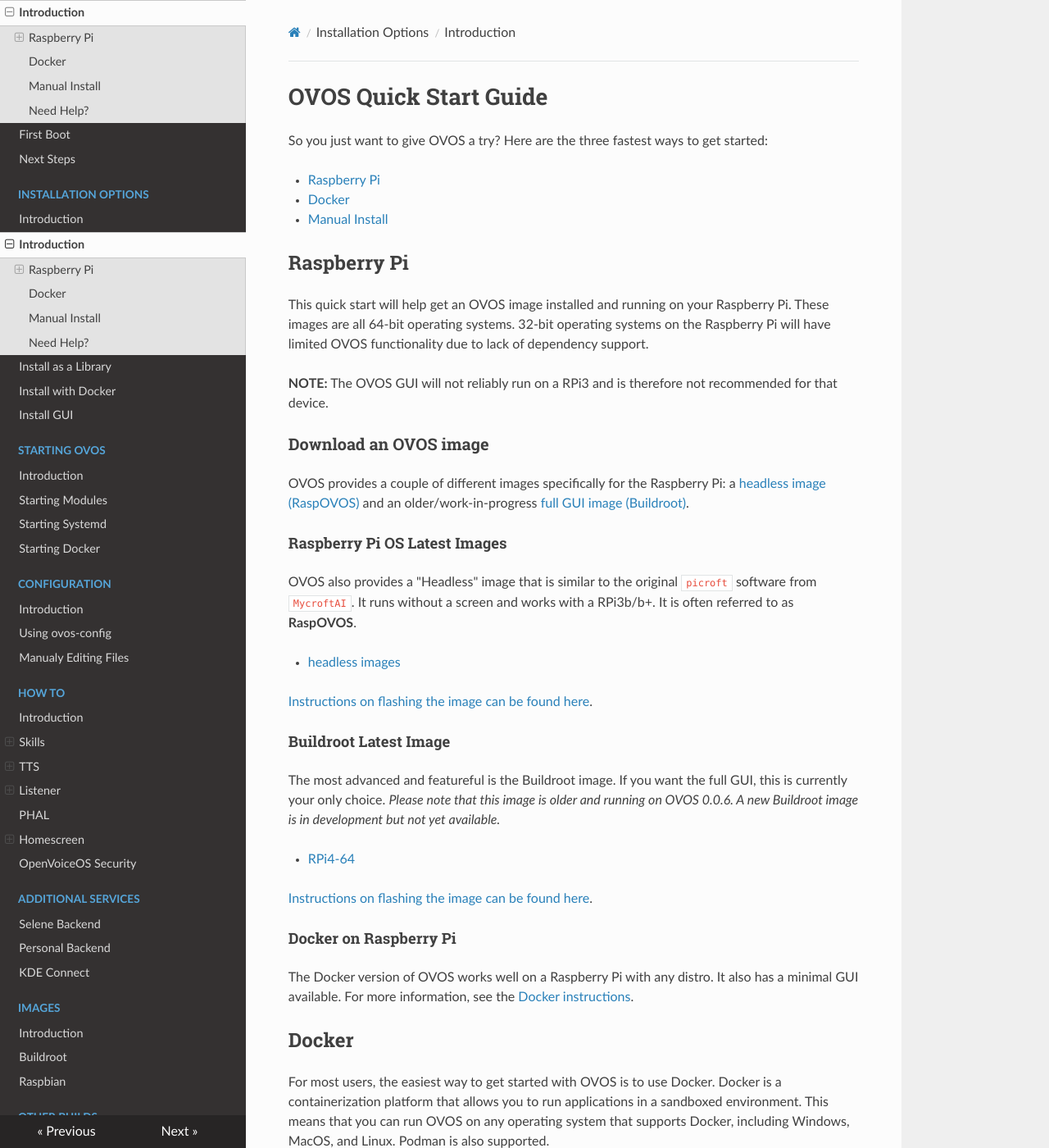
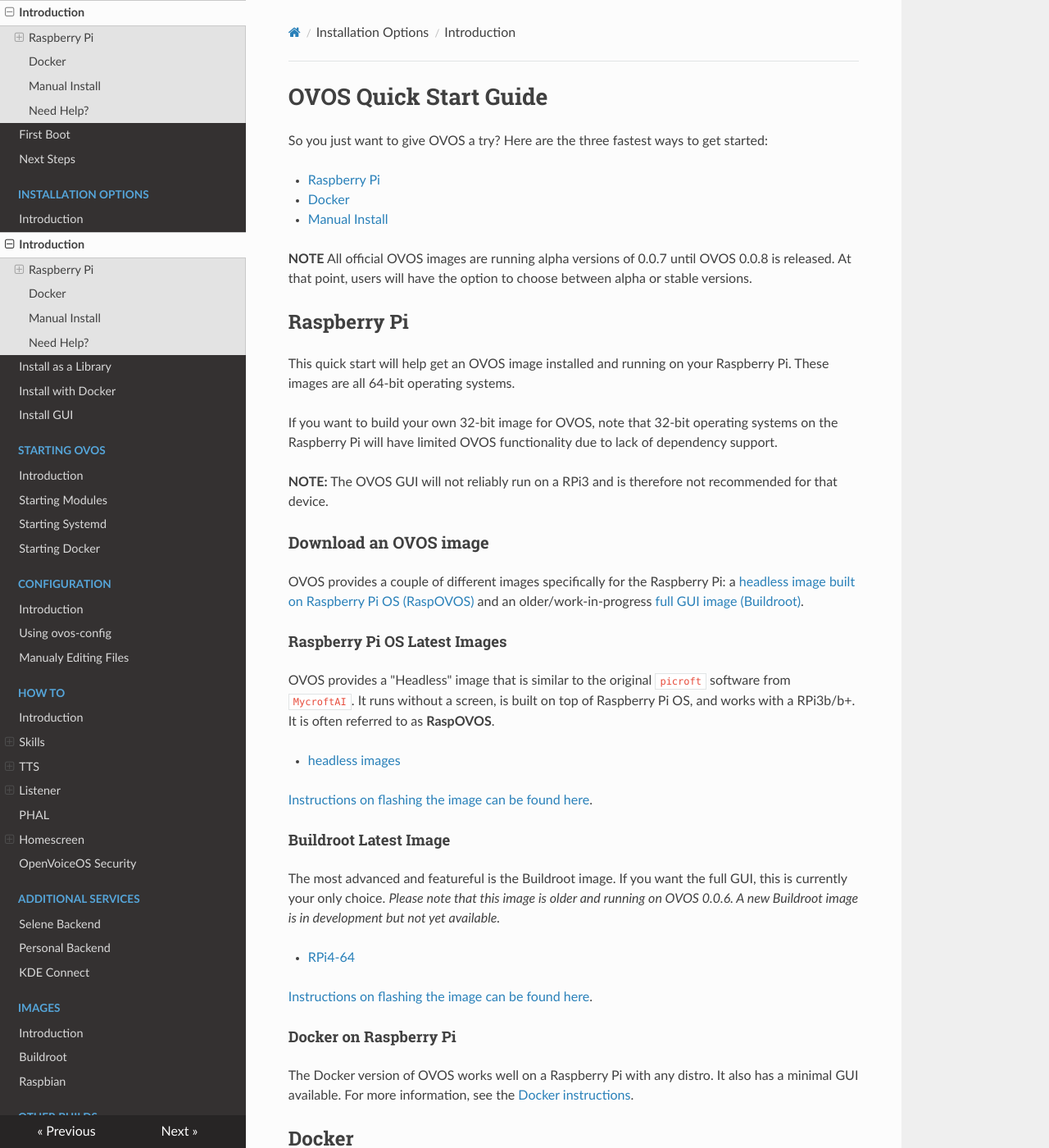
Before and after one commit to OpenVoiceOS/community-docs, an MkDocs documentation site: the page built from docs/qs_intro.md, in a window 1280 px wide and 1400 px high. Shown: the whole window at 82% size. Built offline with MkDocs 1.6.1, drawn with Linux system fonts in a browser that asks for light colours; nearby versions of some CDN libraries; some of the changed text lies outside the part shown.

Commit message:
implement feedback

```diff
--- a/docs/qs_intro.md
+++ b/docs/qs_intro.md
@@ -6,19 +6,23 @@
 - [Docker](#docker)
 - [Manual Install](#manual-install)
 
+**NOTE** All official OVOS images are running alpha versions of 0.0.7 until OVOS 0.0.8 is released. At that point, users will have the option to choose between alpha or stable versions.
+
 ## Raspberry Pi
 
-This quick start will help get an OVOS image installed and running on your Raspberry Pi. These images are all 64-bit operating systems. 32-bit operating systems on the Raspberry Pi will have limited OVOS functionality due to lack of dependency support.
+This quick start will help get an OVOS image installed and running on your Raspberry Pi. These images are all 64-bit operating systems.
+
+If you want to build your own 32-bit image for OVOS, note that 32-bit operating systems on the Raspberry Pi will have limited OVOS functionality due to lack of dependency support.
 
 **NOTE:** The OVOS GUI will not reliably run on a RPi3 and is therefore not recommended for that device.
 
 ### Download an OVOS image
 
-OVOS provides a couple of different images specifically for the Raspberry Pi: a [headless image (RaspOVOS)](#rasberry-pi-os-latest-images) and an older/work-in-progress [full GUI image (Buildroot)](#buildroot-latest-image).
+OVOS provides a couple of different images specifically for the Raspberry Pi: a [headless image built on Raspberry Pi OS (RaspOVOS)](#rasberry-pi-os-latest-images) and an older/work-in-progress [full GUI image (Buildroot)](#buildroot-latest-image).
 
 #### Raspberry Pi OS Latest Images
 
-OVOS also provides a "Headless" image that is similar to the original `picroft` software from `MycroftAI`. It runs without a screen and works with a RPi3b/b+. It is often referred to as **RaspOVOS**.
+OVOS provides a "Headless" image that is similar to the original `picroft` software from `MycroftAI`. It runs without a screen, is built on top of Raspberry Pi OS, and works with a RPi3b/b+. It is often referred to as **RaspOVOS**.
 
 - [headless images](https://ovosimages.ziggyai.online/raspbian/development)
 
@@ -46,8 +50,6 @@
 
 The README at the link above explains how to set up OVOS on Docker for multiple different architectures and operating systems. New images are built nightly.
 
-**NOTE** The Docker images are all running alpha versions of 0.0.7 until OVOS 0.0.8 is released. At that point, users will have the option to choose between alpha or stable versions.
-
 To install Docker, [please see the official documentation](https://docs.docker.com/engine/install/).
 
 ## Manual Install
```
Also changed, not shown: docs/flashing_images.md (+1 -1 lines).
